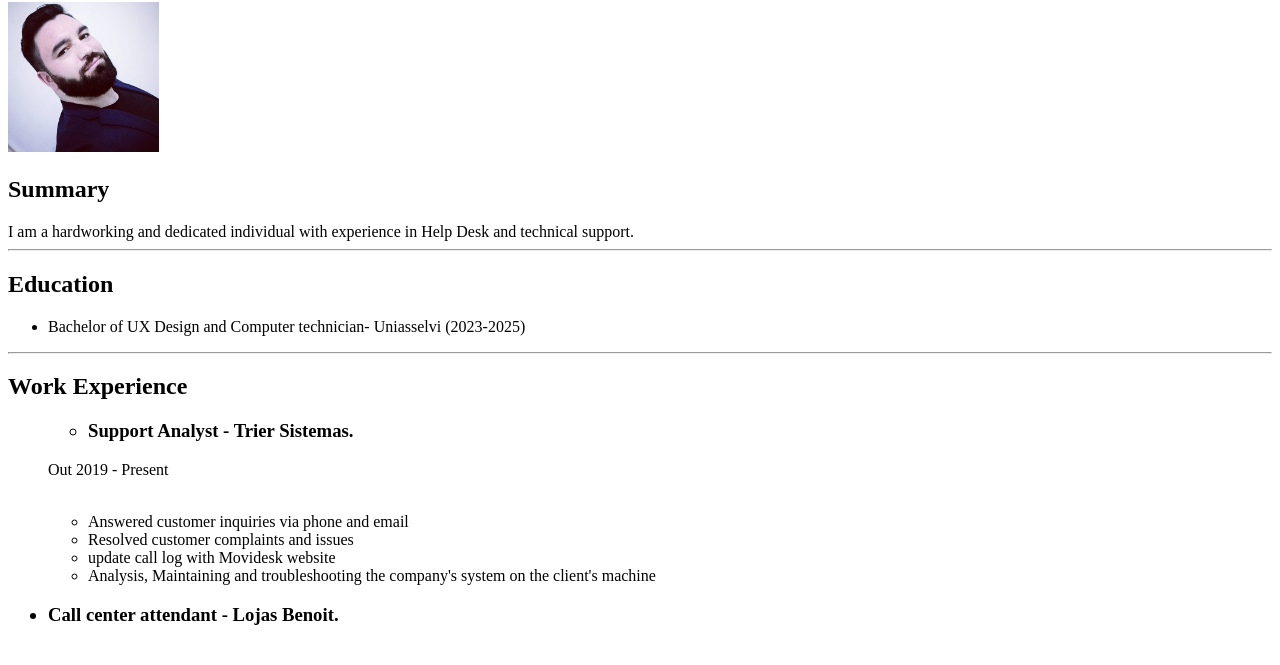
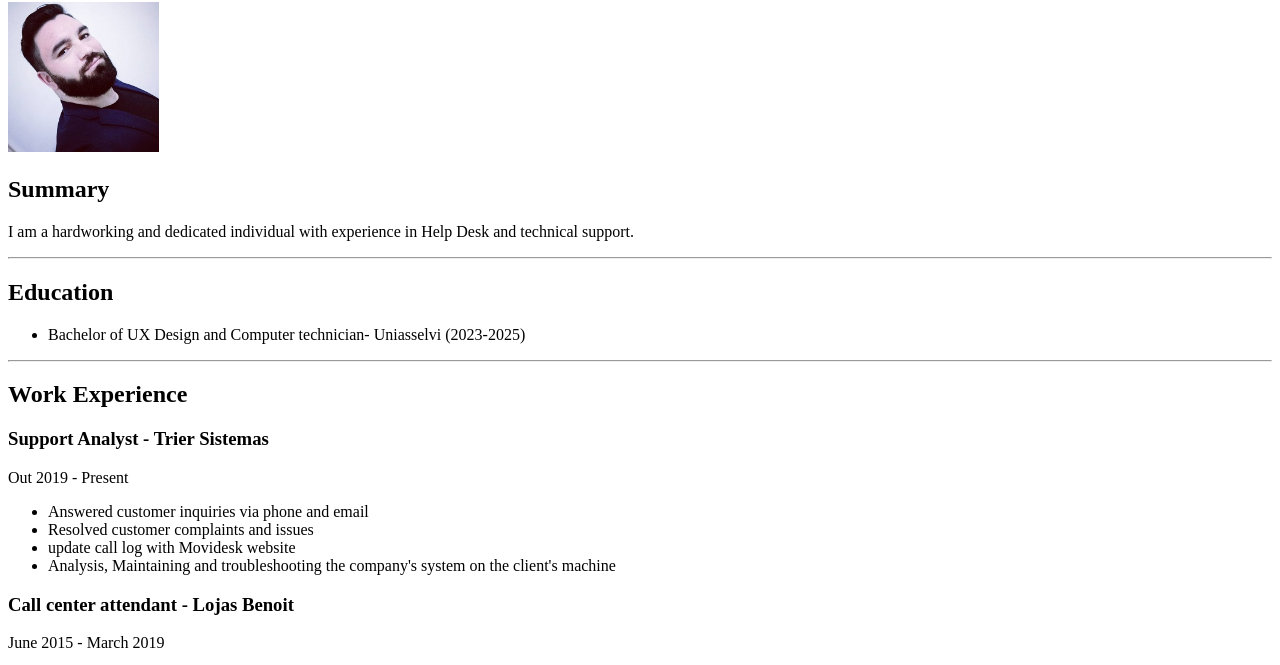
Before and after one commit to AndersonBelkior/site1, a plain HTML site: page index.html in a window 1280 px wide. Shown: the part 78-743 px from the top of the page. Drawn offline with Linux system fonts and the light colour scheme.

Commit message:
Update index.html

```diff
--- a/index.html
+++ b/index.html
@@ -3,70 +3,43 @@
 <head>
     <meta charset="UTF-8">
     <meta name="viewport" content="width=device-width, initial-scale=1.0">
-    <title>Document</title>
+    <title>Anderson Belchior - Resume</title>
 </head>
 <body>
-
-
     <h1>Anderson Belchior</h1>
 
     <!--Photo-->
     <img src="./img/perfil2.jpg" alt="a picture of me" height="150">
 
     <h2>Summary</h2>
-I am a hardworking and dedicated individual with experience in Help Desk and technical support.
+    <p>I am a hardworking and dedicated individual with experience in Help Desk and technical support.</p>
     <hr />
+
     <h2>Education</h2>
     <ul>
         <li>Bachelor of UX Design and Computer technician- Uniasselvi (2023-2025)</li>
     </ul>
     <hr />
 
+    <h2>Work Experience</h2>
 
-<h2>Work Experience</h2>
+    <h3>Support Analyst - Trier Sistemas</h3>
+    <p>Out 2019 - Present</p>
     <ul>
-
-
-    <h3>
-        <ul>
-            <li>Support Analyst - Trier Sistemas.</li>
-        </ul>
-    </h3>
-
-                Out 2019 - Present
-        <br />
-        <br />
-                <p>
-            <ul>
-                   <li> Answered customer inquiries via phone and email</li>
+        <li>Answered customer inquiries via phone and email</li>
         <li>Resolved customer complaints and issues</li>
         <li>update call log with Movidesk website</li>
         <li>Analysis, Maintaining and troubleshooting the company's system on the client's machine</li>
     </ul>
-                </p>
-</ul>
 
+    <h3>Call center attendant - Lojas Benoit</h3>
+    <p>June 2015 - March 2019</p>
     <ul>
-        <h3>
-        <li>Call center attendant - Lojas Benoit.</li>
-        </h3>
-    </ul>
-    <br />
-    <br />
-             June 2015 - March 2019
-    <br />
-    <br />
-    <p>
-        <ul>
-
-            <li>Assisted with complaints and issues about company's system </li>
+        <li>Assisted with complaints and issues about company's system</li>
         <li>Managed incoming and outgoing mail and correspondence</li>
         <li>update call log with Movidesk website</li>
     </ul>
-    </p>
     <hr />
-
-
 
     <h2>Skills</h2>
     <ul>
@@ -86,9 +59,10 @@ I am a hardworking and dedicated individual with experience in Help Desk and tec
 
     <h2>Other</h2>
     <ul>
-        <li><a href="./My_Hobbies.html" >Hobbies</a></li>
+        <li><a href="./My_Hobbies.html">Hobbies</a></li>
         <li><a href="./contact_me.html">Contact Me</a></li>
     </ul>
-© Anderson Belchior. All rights reserved.
+
+    <footer>© Anderson Belchior. All rights reserved.</footer>
 </body>
 </html>
```
Lines whose indentation alone changed are shown as unchanged.
